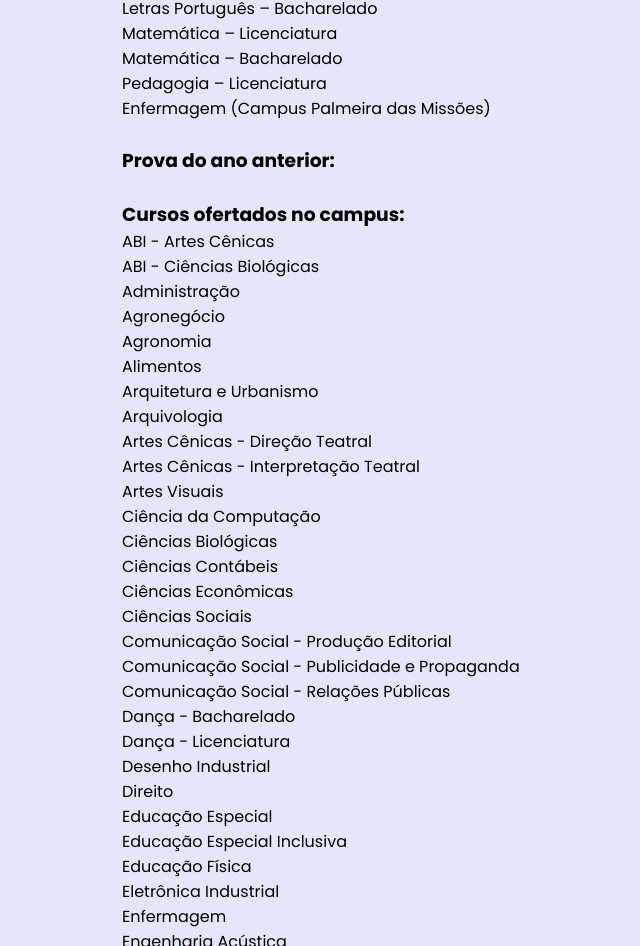
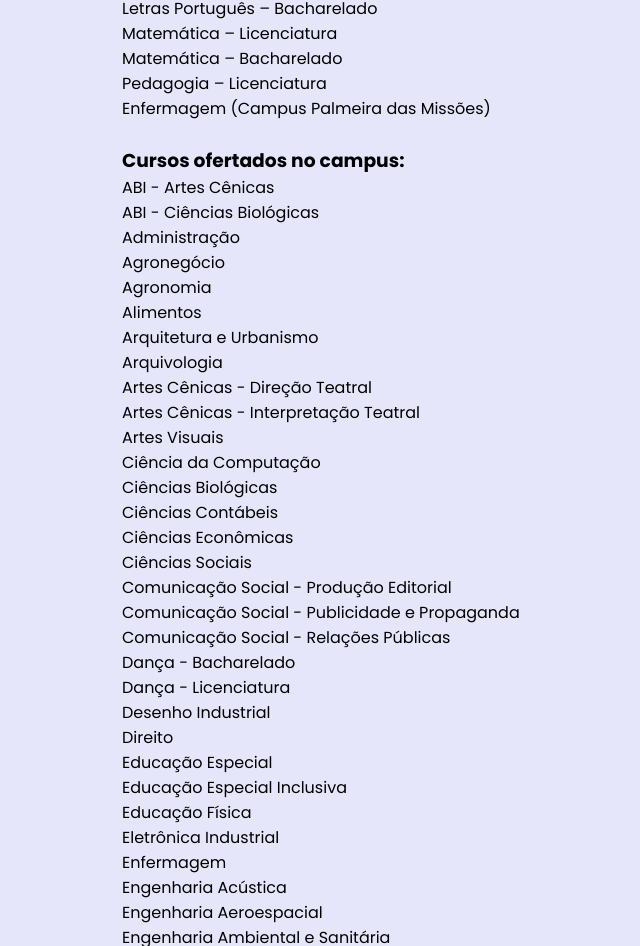
Before and after one commit to MuriloScalconSantos/Uni-Informa, a plain HTML site: page saibamais_universidades.html in a window 1280 px wide. Shown: the part 3911-4857 px from the top of the page, without its empty margins (288-928 px from the left). Drawn offline with nearby package versions, Linux system fonts and the light colour scheme; a web font is replaced by a local one.

Commit message:
Finalizado

```diff
--- a/saibamais_universidades.html
+++ b/saibamais_universidades.html
@@ -203,8 +203,6 @@
                         <li>Matemática – Bacharelado</li>
                         <li>Pedagogia – Licenciatura</li>
                         <li>Enfermagem (Campus Palmeira das Missões)</li>
-                        <br>
-                        <h3>Prova do ano anterior: </h3>
                         <br>
                         <h3>Cursos ofertados no campus:</h3>
                         <li>ABI - Artes Cênicas</li>
```
